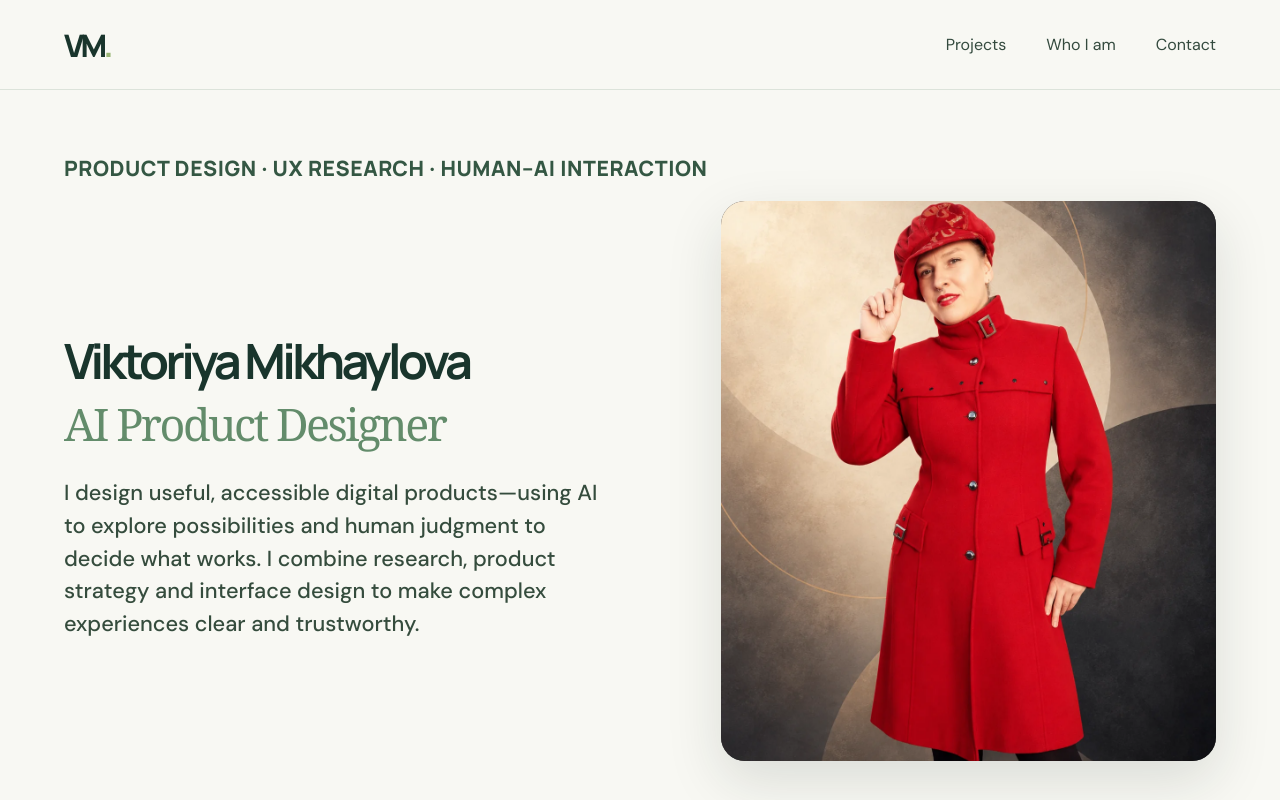
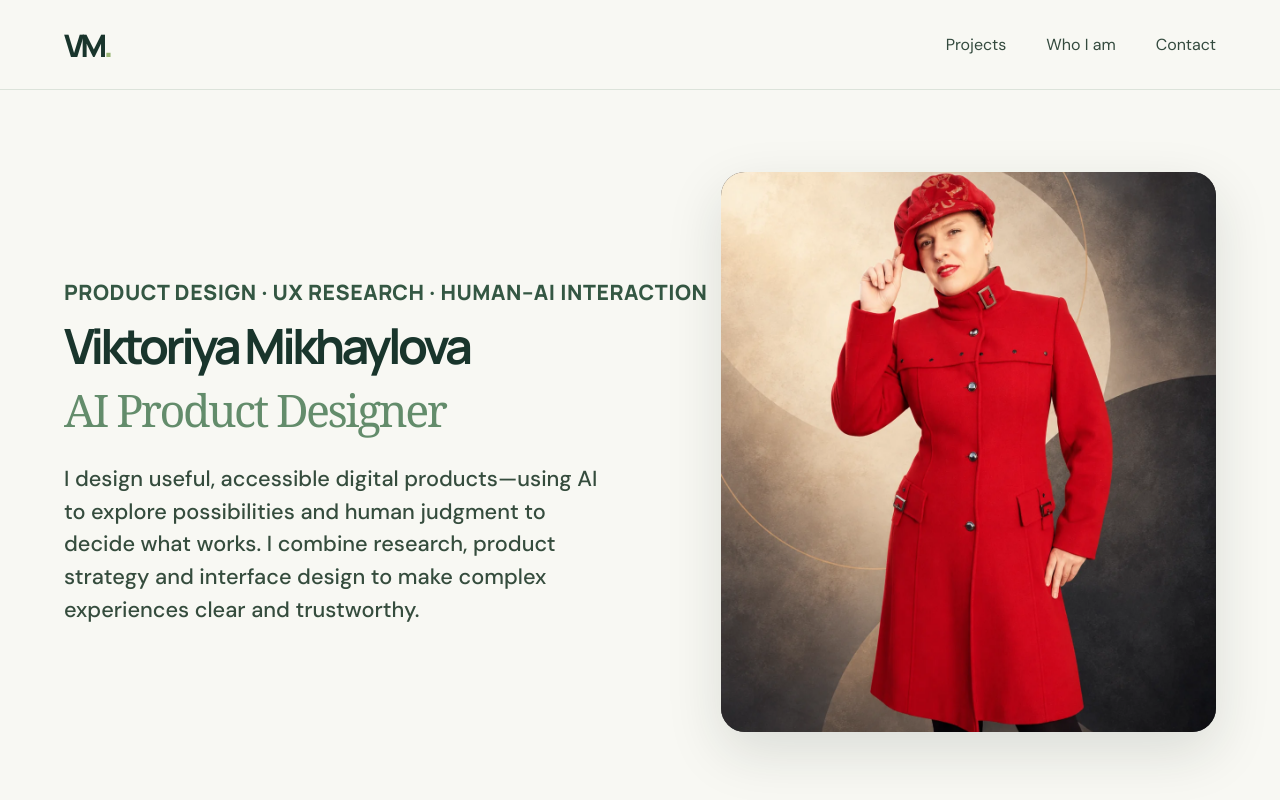
Before and after one commit to viktoriyamik/vik-portfolio, a React (Vite) app: page / in a window 1280 px wide. Shown: the top 800 px of the page. Built offline with nearby package versions, Linux system fonts and the light colour scheme.

Commit message:
Return compact disciplines label to original hero text column

```diff
--- a/src/App.tsx
+++ b/src/App.tsx
@@ -125,8 +125,7 @@ function App(){
    <section className="case-section split"><span>05 / STATUS</span><div><h2>Where the work stands</h2><p>{current.outcome}</p><div className="links">{current.links.map(l=><a href={l.url} key={l.url} target="_blank" rel="noreferrer">{l.text} <ArrowUpRight size={17}/></a>)}</div></div></section>
   </main>:<main id="top">
    <section className="intro intro--portrait">
-    <p className="overline intro-specialties">PRODUCT DESIGN · UX RESEARCH · HUMAN–AI INTERACTION</p>
-    <div className="intro-copy"><h1>Viktoriya Mikhaylova<em>AI Product Designer</em></h1><p>I design useful, accessible digital products—using AI to explore possibilities and human judgment to decide what works. I combine research, product strategy and interface design to make complex experiences clear and trustworthy.</p></div>
+    <div className="intro-copy"><p className="overline intro-specialties">PRODUCT DESIGN · UX RESEARCH · HUMAN–AI INTERACTION</p><h1>Viktoriya Mikhaylova<em>AI Product Designer</em></h1><p>I design useful, accessible digital products—using AI to explore possibilities and human judgment to decide what works. I combine research, product strategy and interface design to make complex experiences clear and trustworthy.</p></div>
     <figure className="hero-portrait">
      <picture>
       <source media="(max-width: 760px)" srcSet="/cases/vik-hero-portrait-mobile.webp" type="image/webp" />
```
